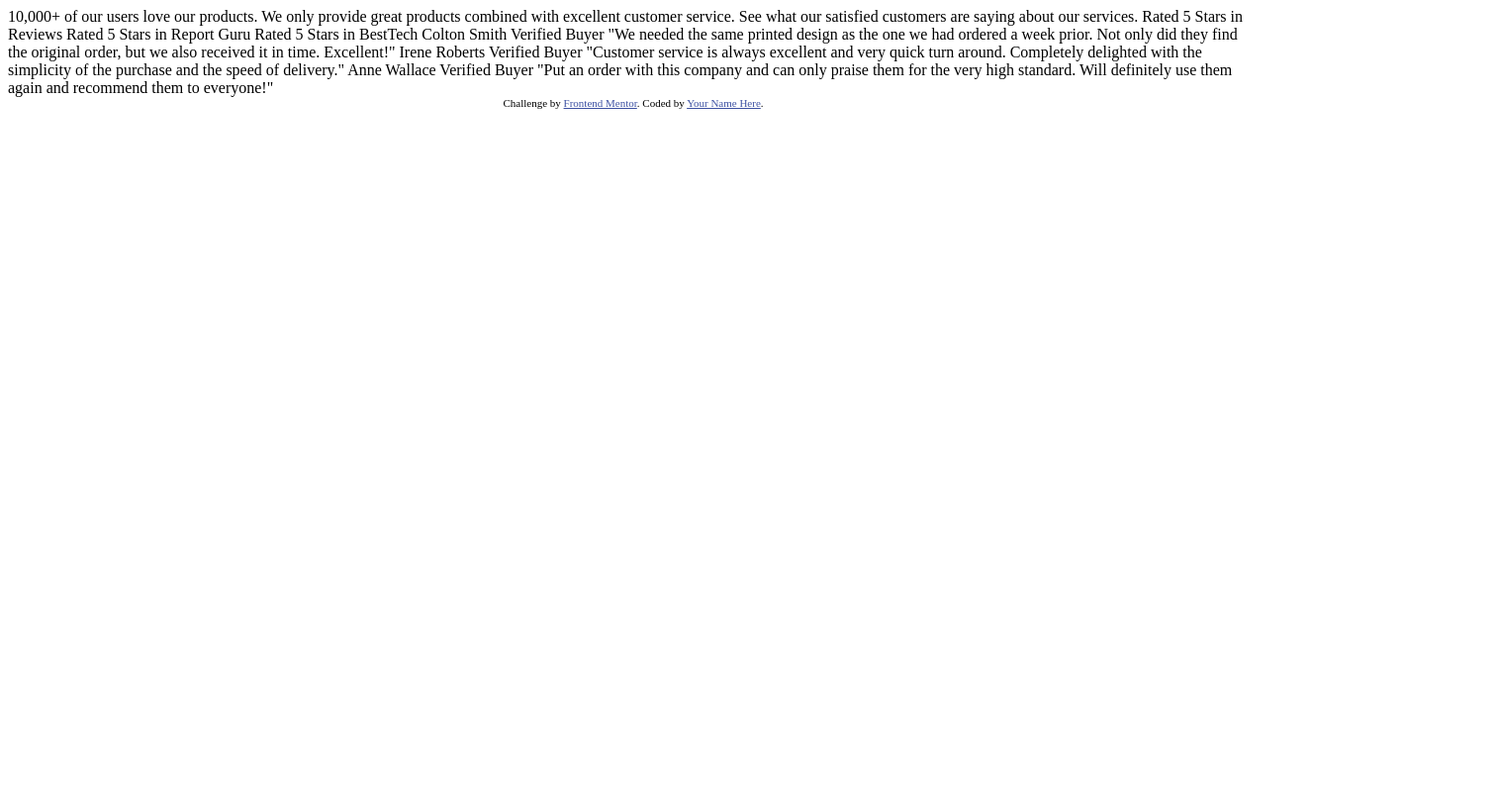
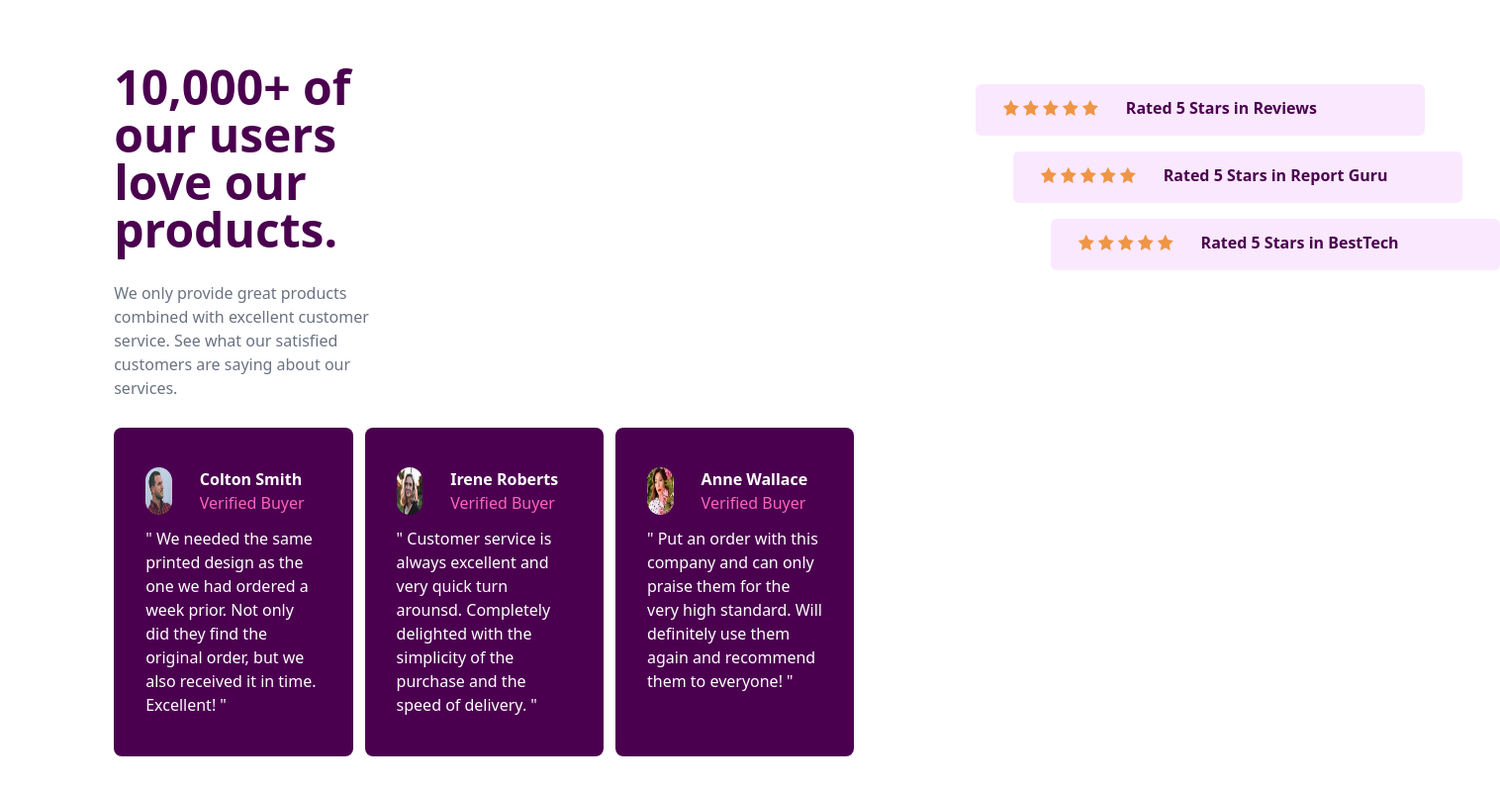
Before and after one commit to JM-19G/social-section-master, a website: page index.html in a window 1280 px wide. Shown: the whole page at 99% size, 1516 px wide, since content can reach past the window. Drawn offline with Linux system fonts and the light colour scheme.

Commit message:
git testing

```diff
--- a/index.html
+++ b/index.html
@@ -1,61 +1,107 @@
 <!DOCTYPE html>
 <html lang="en">
-  <head>
-    <meta charset="UTF-8" />
-    <meta name="viewport" content="width=device-width, initial-scale=1.0" />
-    <!-- displays site properly based on user's device -->
+<head>
+  <meta charset="UTF-8">
+  <meta name="viewport" content="width=device-width, initial-scale=1.0">
+  <link rel="stylesheet" href="src/output.css">
+  <link rel="shurtcut" href="images/favicon-32x32.png">
+  <title>Social Section Project</title>
+</head>
+<body class="bg-white px-[9%] pt-[5%]">
+ <div class="flex ">
+    <div class="w-[27%]">
+      <p class="font-bold text-5xl text-fuchsia-950">
+       10,000+ of our users love our products.
+      </p>
+      <p class="pt-7 text-gray-500">
+       We only provide great products combined with excellent customer service.
+        See what our satisfied customers are saying about our services.
+      </p>
+    </div>
+    <div class="space-y-4 mt-[2%]">
+      <div class="w-[120%] pt-3 pb-4 pl-7 bg-fuchsia-100 flex rounded-md ml-[155%]">
+        <p class="flex space-x-1">
+        <img src="images/icon-star.svg" alt="" class="w-4 h-5 pt-1 pl-">
+        <img src="images/icon-star.svg" alt="" class="w-4 h-5 pt-1 pl-">
+        <img src="images/icon-star.svg" alt="" class="w-4 h-5 pt-1 pl-">
+        <img src="images/icon-star.svg" alt="" class="w-4 h-5 pt-1 pl-">
+        <img src="images/icon-star.svg" alt="" class="w-4 h-5 pt-1 pl-">
+      </p>
+        <p class="pl-7 font-bold text-fuchsia-950">Rated 5 Stars in Reviews</p>
+      </div>
 
-    <link
-      rel="icon"
-      type="image/png"
-      sizes="32x32"
-      href="./images/favicon-32x32.png"
-    />
+      <div class="w-[120%] pt-3 pb-4 pl-7 bg-fuchsia-100 flex rounded-md ml-[165%]">
+       <p class="flex space-x-1">
+        <img src="images/icon-star.svg" alt="" class="w-4 h-5 pt-1">
+        <img src="images/icon-star.svg" alt="" class="w-4 h-5 pt-1">
+        <img src="images/icon-star.svg" alt="" class="w-4 h-5 pt-1">
+        <img src="images/icon-star.svg" alt="" class="w-4 h-5 pt-1">
+        <img src="images/icon-star.svg" alt="" class="w-4 h-5 pt-1">
+       </p>
+        <p class="pl-7 font-bold text-fuchsia-950">Rated 5 Stars in Report Guru</p>
+      </div>
 
-    <title>Frontend Mentor | Social proof section</title>
+      <div class="w-[120%] pt-3 pb-4 pl-7 bg-fuchsia-100 flex rounded-md ml-[175%]">
+       <p class="flex space-x-1">
+        <img src="images/icon-star.svg" alt="" class="w-4 h-5 pt-1">
+        <img src="images/icon-star.svg" alt="" class="w-4 h-5 pt-1">
+        <img src="images/icon-star.svg" alt="" class="w-4 h-5 pt-1">
+        <img src="images/icon-star.svg" alt="" class="w-4 h-5 pt-1">
+        <img src="images/icon-star.svg" alt="" class="w-4 h-5 pt-1">
+       </p>
+        <p class="pl-7 font-bold text-fuchsia-950">Rated 5 Stars in BestTech</p>
+      </div>
+   </div>
+  </div>
 
-    <!-- Feel free to remove these styles or customise in your own stylesheet 👍 -->
-    <style>
-      .attribution {
-        font-size: 11px;
-        text-align: center;
-      }
-      .attribution a {
-        color: hsl(228, 45%, 44%);
-      }
-    </style>
-  </head>
-  <body>
-    10,000+ of our users love our products.
+  <div class=" flex pt-7 ">
 
-    We only provide great products combined with excellent customer service.
-    See what our satisfied customers are saying about our services.
+      <div class="w-[23%] bg-fuchsia-950 text-white py-10 px-8 mr-3 rounded-lg">
+        <div class="flex items-center space-x-4">
+         <img src="images/image-colton.jpg" alt="" class="w-[15%] rounded-full pb-3">
+         <div class="flex-col text-center pl-7">
+          <p class="font-bold text-center">Colton Smith</p>
+          <p class=" text-pink-400">Verified Buyer</p>
+         </div>
+        </div>
+       <p class="pt-3">
+        " We needed the same printed design as the one we had
+        ordered a week prior. Not only did they find the original
+        order, but we also received it in time. Excellent! "
+      </p>
+     </div>
 
-    Rated 5 Stars in Reviews
-    Rated 5 Stars in Report Guru
-    Rated 5 Stars in BestTech
+     <div class="w-[23%] bg-fuchsia-950 text-white py-10 px-8 mr-3 ml-[20%] rounded-lg">
+        <div  class="flex items-center space-x-4">
+        <img src="images/image-irene.jpg" alt=""class="w-[15%] rounded-full pb-3">
+      <div class="flex-col text-center pl-7">
+        <p class="font-bold">Irene Roberts</p>
+        <p class="text-pink-400 text-center;">Verified Buyer</p>
+      </div>
+      </div>
+      <p class="pt-3">
+        " Customer service is always excellent and very quick
+        turn arounsd. Completely delighted with the simplicity
+        of the purchase and the speed of delivery. "
+      </p>
+     </div>
 
-    Colton Smith
-    Verified Buyer
-    "We needed the same printed design as the one we had ordered a week prior.
-    Not only did they find the original order, but we also received it in time.
-    Excellent!"
+     <div class="w-[23%] bg-fuchsia-950 text-white py-10 px-8 rounded-lg">
+       <div class="flex items-center space-x-4">
+        <img src="images/image-anne.jpg" alt=""class="w-[15%] rounded-full flex">
+       <div class="flex-col text-center pl-7">
+        <p class="font-bold">Anne Wallace</p>
+        <p class="text-pink-400">Verified Buyer</p>
+       </div>
+       </div>
+       <p class="pt-3">
+         " Put an order with this company and can only praise them
+         for the very high standard. Will definitely use them again
+         and recommend them to everyone! "
+       </p>
+     </div>
 
-    Irene Roberts
-    Verified Buyer
-    "Customer service is always excellent and very quick turn around. Completely
-    delighted with the simplicity of the purchase and the speed of delivery."
+    </div>
 
-    Anne Wallace
-    Verified Buyer
-    "Put an order with this company and can only praise them for the very high
-    standard. Will definitely use them again and recommend them to everyone!"
-
-    <div class="attribution">
-      Challenge by
-      <a href="https://www.frontendmentor.io?ref=challenge" target="_blank"
-        >Frontend Mentor</a
-      >. Coded by <a href="#">Your Name Here</a>.
-    </div>
-  </body>
+</body>
 </html>
--- /dev/null
+++ b/package.json
@@ -0,0 +1,6 @@
+{
+  "dependencies": {
+    "@tailwindcss/cli": "^4.1.13",
+    "tailwindcss": "^4.1.13"
+  }
+}
```
Also changed, not shown: src/output.css (added), 3 other files.
